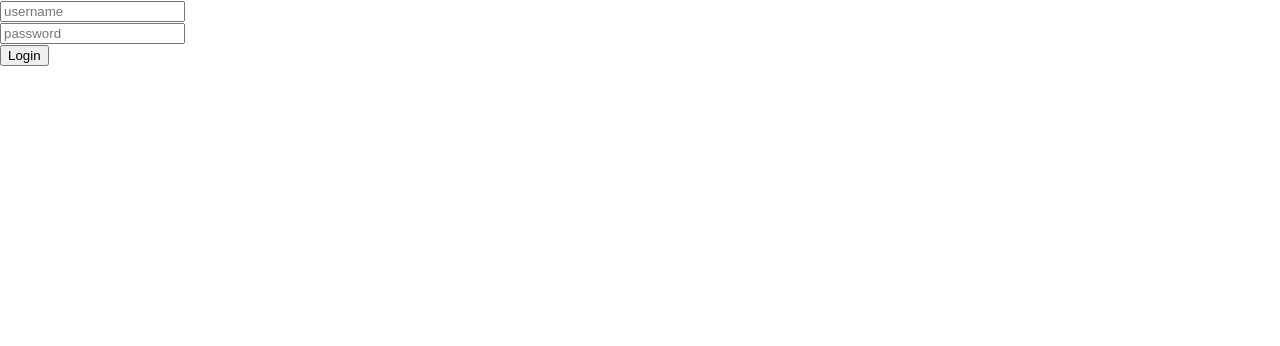
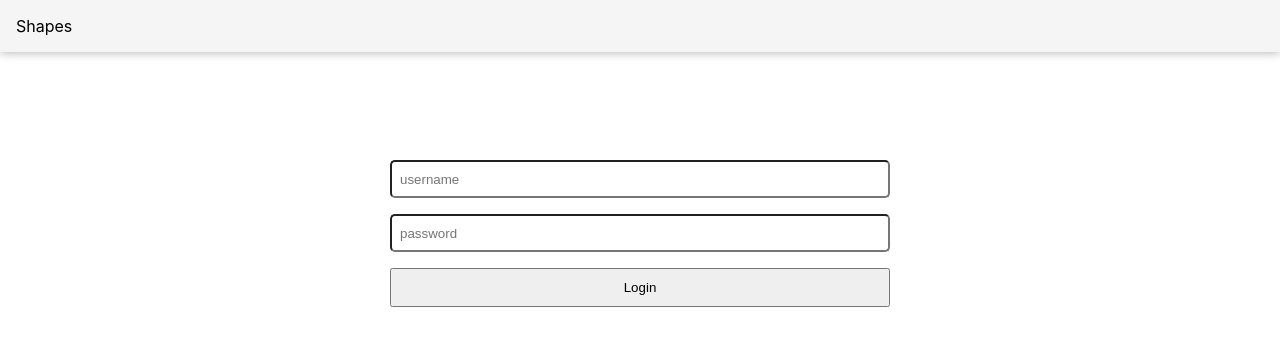
Before and after one commit to webBlaster/coderbyte-grid-app, a React (Create React App) app: page / in a window 1280 px wide. Shown: the top 346 px of the page. Built offline with nearby package versions, Linux system fonts and the light colour scheme.

Commit message:
refactor dashboard page

```diff
--- /dev/null
+++ b/src/components/filters.tsx
@@ -0,0 +1,29 @@
+import React from "react";
+
+const Filters = ({ colors, shapes, toggleShape, toggleColor }: any) => {
+  const shapeFilters = shapes.map((item: string) => (
+    <button name={item} key={item} onClick={toggleShape}>
+      {item}
+    </button>
+  ));
+
+  const colorFilters = colors.map((item: string) => (
+    <button name={item} key={item} onClick={toggleColor}>
+      {item}
+    </button>
+  ));
+  return (
+    <>
+      <h1>Filters</h1>
+      <div className="filters">
+        <h4>Shapes</h4>
+        {shapeFilters}
+        <hr />
+        <h4>Colors</h4>
+        {colorFilters}
+      </div>
+    </>
+  );
+};
+
+export default Filters;
--- a/src/components/header.tsx
+++ b/src/components/header.tsx
@@ -2,23 +2,34 @@ import React from "react";
 import { useDispatch, useSelector, RootStateOrAny } from "react-redux";
 import { logout } from "../actions/auth";
 
+import styled from "styled-components";
+
+const Container = styled.div`
+  display: flex;
+  justify-content: space-between;
+  padding: 1rem;
+  background: whitesmoke;
+  box-shadow: 0 0 10px 0 #aaaaaa;
+`;
+
 const Header = () => {
   const dispatch = useDispatch();
+
+  const handleClick = () => {
+    logout(dispatch);
+  };
 
   let isAuthenticated = useSelector(
     (state: RootStateOrAny) => state.auth.isAuthenticated
   );
 
-  const handleClick = () => {
-    logout(dispatch);
-  };
   return (
-    <div>
+    <Container>
       <span>Shapes</span>
       <span>
         {isAuthenticated ? <button onClick={handleClick}>Logout</button> : null}
       </span>
-    </div>
+    </Container>
   );
 };
 
--- /dev/null
+++ b/src/components/shapelist.tsx
@@ -0,0 +1,15 @@
+import React from "react";
+
+const ShapeList = ({ shapeData }: any) => {
+  let shapeList = shapeData.map((item: any) => {
+    return (
+      <li key={item.id}>
+        {item.shape} and {item.color}{" "}
+      </li>
+    );
+  });
+
+  return <ul className="grid">{shapeList}</ul>;
+};
+
+export default ShapeList;
--- a/src/pages/dashboard.tsx
+++ b/src/pages/dashboard.tsx
@@ -1,6 +1,8 @@
 import React, { useState, useEffect } from "react";
 import Header from "../components/header";
+import Filters from "../components/filters";
 import data from "../data.json";
+import ShapeList from "../components/shapelist";
 
 const Dashboard: React.FC = () => {
   const [shapeData, setShapeData] = useState(data);
@@ -31,6 +33,7 @@ const Dashboard: React.FC = () => {
     setShapeData(filteredData);
   };
 
+  //select and deselect shapes
   const toggleShape = (event: any): void => {
     event.preventDefault();
     let currentMap = map;
@@ -40,9 +43,9 @@ const Dashboard: React.FC = () => {
     );
     setMap(currentMap);
     filterData();
-    console.log(map.shape, shapeData);
   };
 
+  //select and deselect colors
   const toggleColor = (event: any): void => {
     event.preventDefault();
     let currentMap = map;
@@ -51,40 +54,19 @@ const Dashboard: React.FC = () => {
       !currentMap.color.get(event.target.name)
     );
     filterData();
-    console.log(map.color);
   };
 
-  const shapeFilters = shapes.map((item) => (
-    <button name={item} key={item} onClick={toggleShape}>
-      {item}
-    </button>
-  ));
-  const colorFilters = colors.map((item) => (
-    <button name={item} key={item} onClick={toggleColor}>
-      {item}
-    </button>
-  ));
-
-  let shapeList = shapeData.map((item) => {
-    return (
-      <li key={item.id}>
-        {item.shape} and {item.color}{" "}
-      </li>
-    );
-  });
   return (
     <>
       <Header />
-      <h1>Filters</h1>
-      <div className="filters">
-        <h4>Shapes</h4>
-        {shapeFilters}
-        <hr />
-        <h4>Colors</h4>
-        {colorFilters}
-      </div>
+      <Filters
+        colors={colors}
+        shapes={shapes}
+        toggleColor={toggleColor}
+        toggleShape={toggleShape}
+      />
       <h1>Items</h1>
-      <ul className="grid">{shapeList}</ul>
+      <ShapeList shapeData={shapeData} />
     </>
   );
 };
--- a/src/pages/login.tsx
+++ b/src/pages/login.tsx
@@ -1,8 +1,37 @@
 import React, { useState } from "react";
 import { useHistory } from "react-router";
 import { useDispatch } from "react-redux";
+import { login } from "../actions/auth";
+import styled from "styled-components";
 
-import { login } from "../actions/auth";
+import Header from "../components/header";
+
+const Form = styled.form`
+  margin: 100px auto;
+  width: 500px;
+  @media (max-width: 550px) {
+    width: 250px;
+  }
+`;
+
+const Input = styled.input`
+  border-radius: 5px;
+  padding: 0.6rem 0.5rem;
+  margin: 0.5rem auto;
+  width: 480px;
+  @media (max-width: 550px) {
+    width: 230px;
+  }
+`;
+
+const LoginButton = styled.input`
+  padding: 0.6rem 0.5rem;
+  width: 500px;
+  margin: 0.5rem auto;
+  @media (max-width: 550px) {
+    width: 250px;
+  }
+`;
 
 const Login: React.FC = () => {
   const [userDetails, setUserDetails] = useState({
@@ -23,30 +52,34 @@ const Login: React.FC = () => {
   const handleSubmit = (event: any) => {
     event.preventDefault();
     login(userDetails.username, userDetails.password, dispatch, history);
+    setUserDetails({ username: "", password: "" });
   };
 
   return (
-    <div>
-      <form onSubmit={handleSubmit}>
-        <input
+    <>
+      <Header />
+      <Form onSubmit={handleSubmit}>
+        <Input
           type="text"
           name="username"
           placeholder="username"
           required
           onChange={handleInputChange}
+          value={userDetails.username}
         />
         <br />
-        <input
+        <Input
           type="password"
           name="password"
           placeholder="password"
           required
           onChange={handleInputChange}
+          value={userDetails.password}
         />
         <br />
-        <input type="submit" value="Login" />
-      </form>
-    </div>
+        <LoginButton type="submit" value="Login" />
+      </Form>
+    </>
   );
 };
 
```
